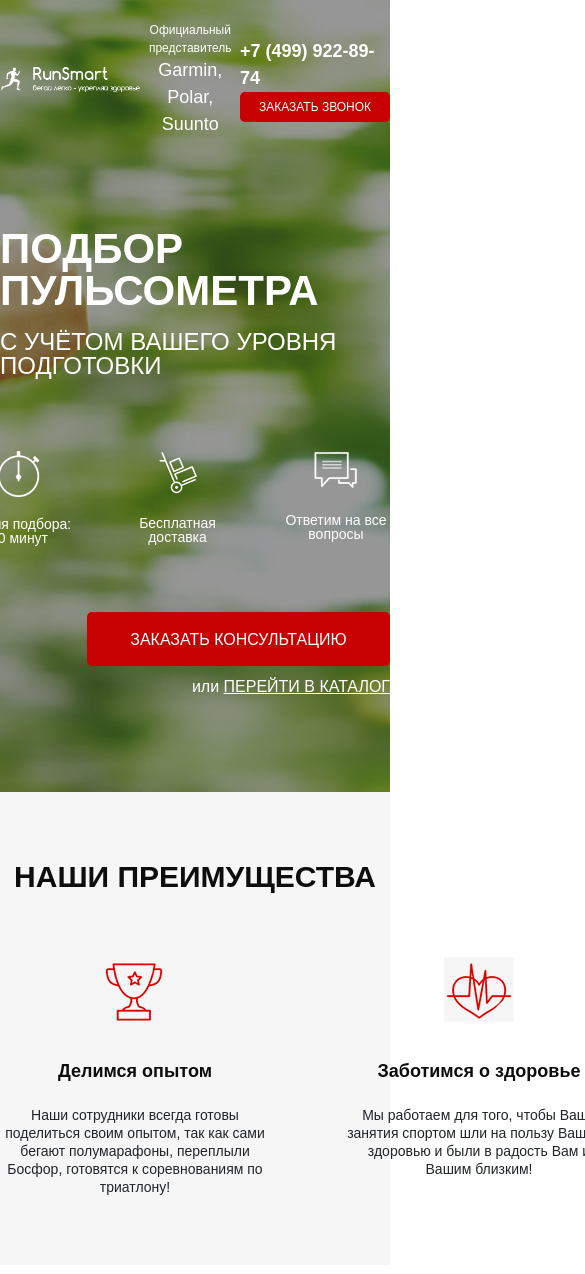
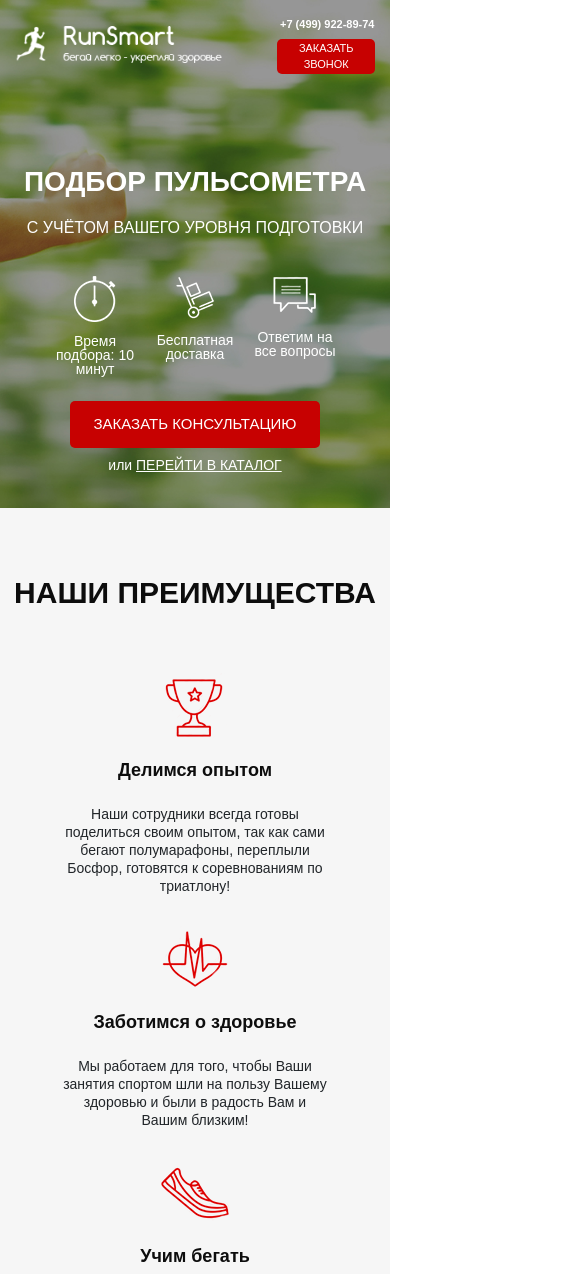
Before and after one commit to AllNNBusy/RunSmart, a website: page src/index.html in a window 390 px wide. Shown: the top 1274 px of the page, 585 px wide, since content can reach past the window. Drawn offline with Linux system fonts and the light colour scheme.

Commit message:
_mobile: 2 day of work

```diff
--- a/src/css/font.css
+++ /dev/null
@@ -1,20 +0,0 @@
-@font-face {
-   font-family: 'Museo Sans Cyrl 300 Light';
-   src: url('../fonts/MuseoSansCyrl-300.woff') format('woff');
-   font-weight: normal;
-   font-style: normal;
-}
-
-@font-face {
-   font-family: 'Museo Sans Cyrl 500 Medium';
-   src: url('../fonts/MuseoSansCyrl-500.woff') format('woff');
-   font-weight: normal;
-   font-style: normal;
-}
-
-@font-face {
-   font-family: 'Museo Sans 700 Bold';
-   src: url('../fonts/MuseoSansCyrl-700.woff') format('woff');
-   font-weight: normal;
-   font-style: normal;
-}
--- a/src/index.html
+++ b/src/index.html
@@ -5,8 +5,8 @@
     <meta http-equiv="X-UA-Compatible" content="IE=edge">
     <meta name="viewport" content="width=device-width, initial-scale=1.0">
     <title>RunSmart</title>
-    <link rel="stylesheet" href="css/bootstrap-reboot.min.css">
-    <link rel="stylesheet" href="css/font.css">
+    <!-- <link rel="stylesheet" href="css/bootstrap-reboot.min.css"> -->
+    <!-- <link rel="stylesheet" href="css/font.css"> -->
     <link rel="stylesheet" href="css/style.min.css">
 
 </head>
@@ -61,34 +61,34 @@
 
     <div class="advantage">
         <div class="container">
-            <div class="advantage__title">
+            <div class="title">
                 НАШИ ПРЕИМУЩЕСТВА
             </div>
             <div class="advantage__wrapper">
-                <div class="advantage__icons">
+                <div class="advantage__item">
                     <img src="icons/advantage__icon_cup.png" alt="icon_cup">
-                    <div class="advantage__text">
+                    <div class="advantage__subtitle">
                         Делимся опытом
                     </div>
-                    <div class="advantage__sub-text">
+                    <div class="advantage__descr">
                         Наши сотрудники всегда готовы поделиться своим опытом, так как сами бегают полумарафоны, переплыли Босфор, готовятся к соревнованиям по триатлону!
                     </div>
                 </div>
-                <div class="advantage__icons">
+                <div class="advantage__item">
                     <img src="icons/advantage__icon_heart.png" alt="icon_heart">
-                    <div class="advantage__text">
+                    <div class="advantage__subtitle">
                         Заботимся о здоровье
                     </div>
-                    <div class="advantage__sub-text">
+                    <div class="advantage__descr">
                         Мы работаем для того, чтобы Ваши занятия спортом шли на пользу Вашему здоровью и были в радость Вам и Вашим близким!
                     </div>
                 </div>
-                <div class="advantage__icons">
+                <div class="advantage__item">
                     <img src="icons/advantage__icon_sneakers.png" alt="icon_sneakers">
-                    <div class="advantage__text">
+                    <div class="advantage__subtitle">
                         Учим бегать
                     </div>
-                    <div class="advantage__sub-text">
+                    <div class="advantage__descr">
                         Помогаем с обучением правильной технике бега! Дружим с крупнейшей школой бега в России -
                         <a href="#">I LOVE RUNNING.</a>
                     </div>
--- a/src/sass/blocks/_advantage.scss
+++ b/src/sass/blocks/_advantage.scss
@@ -2,21 +2,14 @@
    min-Height: 473px;
    padding: 70px 0 65px 0;
    background: #F6F6F6;
-   &__title {
-      color: #0D0D0D;
-      font-weight: 700;
-      font-size: 30px;
-      line-height: 30px;
-      text-align: center;
-   }
    &__wrapper {
       margin-top: 65px;
-      width: 958px;
+      max-width: 958px;
       display: flex;
       justify-content: space-between;
       align-items: flex-start;
    }
-   &__icons {
+   &__item {
       width: 270px;
       text-align: center;
       img {
@@ -24,14 +17,14 @@
          margin: 0 auto;
       }
    }
-   &__text {
+   &__subtitle {
       color: #0D0D0D;
       font-weight: 700;
       font-size: 18px;
       line-height: 29px;
       margin-top: 35px;
    }
-   &__sub-text {
+   &__descr {
       font-weight: 300;
       font-size: 14px;
       line-height: 18px;
--- /dev/null
+++ b/src/sass/blocks/_media.scss
@@ -0,0 +1,95 @@
+@media (max-width: 1200px) {
+}
+
+@media (max-width: 991px) {
+   .promo {
+      padding: 21px 15px 93px 15px;
+   }
+   .advantage {
+      &__wrapper {
+         margin-top: 35px;
+         flex-direction: column;
+         align-items: center;
+      }
+      &__item {
+         margin-top: 30px;
+      }
+      &__subtitle {
+         margin-top: 18px;
+      }
+   }
+}
+
+@media (max-width: 767px) {
+   .header {
+      &__official {
+         display: none;
+      }
+   }
+   .promo {
+      &__header {
+         font-size: 37px;
+         line-height: 35px;
+      }
+      &__subheader {
+         font-size: 21px;
+         line-height: 21px;
+      }
+      &__icons {
+         margin-top: 50px;
+      }
+   }
+}
+
+@media (max-width: 575px) {
+   .button {
+      width: 85%;
+      height: 100%;
+      font-size: 11px;
+      margin-top: 6px;
+      &_main {
+         margin-top: 25px;
+         font-size: 15px;
+         line-height: 28px;
+         width: 250px;
+         height: 47px;
+      }
+   }
+   .header {
+      &__logo {
+         width: 230px;
+      }
+      img {
+         width: 90%;
+      }
+      &__phone {
+         font-size: 11px;
+         width: 95px;
+      }
+   }
+   .promo {
+      min-height: 500px;
+      padding: 16px 15px 30px 15px;
+      &__wrapper {
+         align-items: center;
+         text-align: center;
+      }
+      &__header {
+         font-size: 28px;
+      }
+      &__subheader {
+         font-size: 16px;
+      }
+      &__icons {
+         margin-top: 30px;
+         width: 300px;
+         img {
+            margin-bottom: 12px;
+         }
+      }
+      &__link {
+         font-size: 14px;
+         margin-top: 5px;
+      }
+   }
+}
--- a/src/sass/blocks/_promo.scss
+++ b/src/sass/blocks/_promo.scss
@@ -1,7 +1,7 @@
 .promo {
    min-height: 650px;
    padding: 21px 0 93px 0;
-   background: url(../img/bg/main__bg.jpg) center (center/cover) no-repeat;
+   background: url('../img/bg/main__bg.jpg') center (center/cover) no-repeat;
    &__wrapper {
       display: flex;
       flex-direction: column;
--- /dev/null
+++ b/src/sass/blocks/_title.scss
@@ -0,0 +1,7 @@
+.title {
+   color: #0D0D0D;
+   font-weight: 700;
+   font-size: 30px;
+   line-height: 30px;
+   text-align: center;
+}
--- /dev/null
+++ b/src/sass/libs/_font.scss
@@ -0,0 +1,26 @@
+@font-face {
+   font-family: 'Museo Sans Cyrl 500 Medium';
+   font-display: swap;
+   src: local('MuseoSansCyrl-500'),
+   url('../fonts/MuseoSansCyrl-500.woff') format('woff');
+   font-weight: normal;
+   font-style: normal;
+}
+
+@font-face {
+   font-family: 'Museo Sans 700 Bold';
+   font-display: swap;
+   src: local('MuseoSansCyrl-500'),
+   url('../fonts/MuseoSansCyrl-700.woff') format('woff');
+   font-weight: normal;
+   font-style: normal;
+}
+
+@font-face {
+   font-family: 'Museo Sans Cyrl 300 Light';
+   font-display: swap;
+   src: local('MuseoSansCyrl-500'),
+   url('../fonts/MuseoSansCyrl-300.woff') format('woff');
+   font-weight: normal;
+   font-style: normal;
+}
--- a/src/sass/style.scss
+++ b/src/sass/style.scss
@@ -1,3 +1,5 @@
+@import 'libs/bootstrap-reboot.min';
+@import 'libs/font';
 @import 'base/variables';
 * {
    font-family: 'Museo Sans Cyrl', sans-serif;
@@ -11,3 +13,5 @@
 @import 'blocks/header';
 @import 'blocks/buttons';
 @import 'blocks/advantage';
+@import 'blocks/media';
+@import 'blocks/title';
```
Also changed, not shown: src/css/blocks/header.min.css (deleted), src/css/style.min.css, src/sass/css/header.min.css (deleted), src/sass/libs/_bootstrap-reboot.min.scss (renamed from src/css/bootstrap-reboot.min.css).
